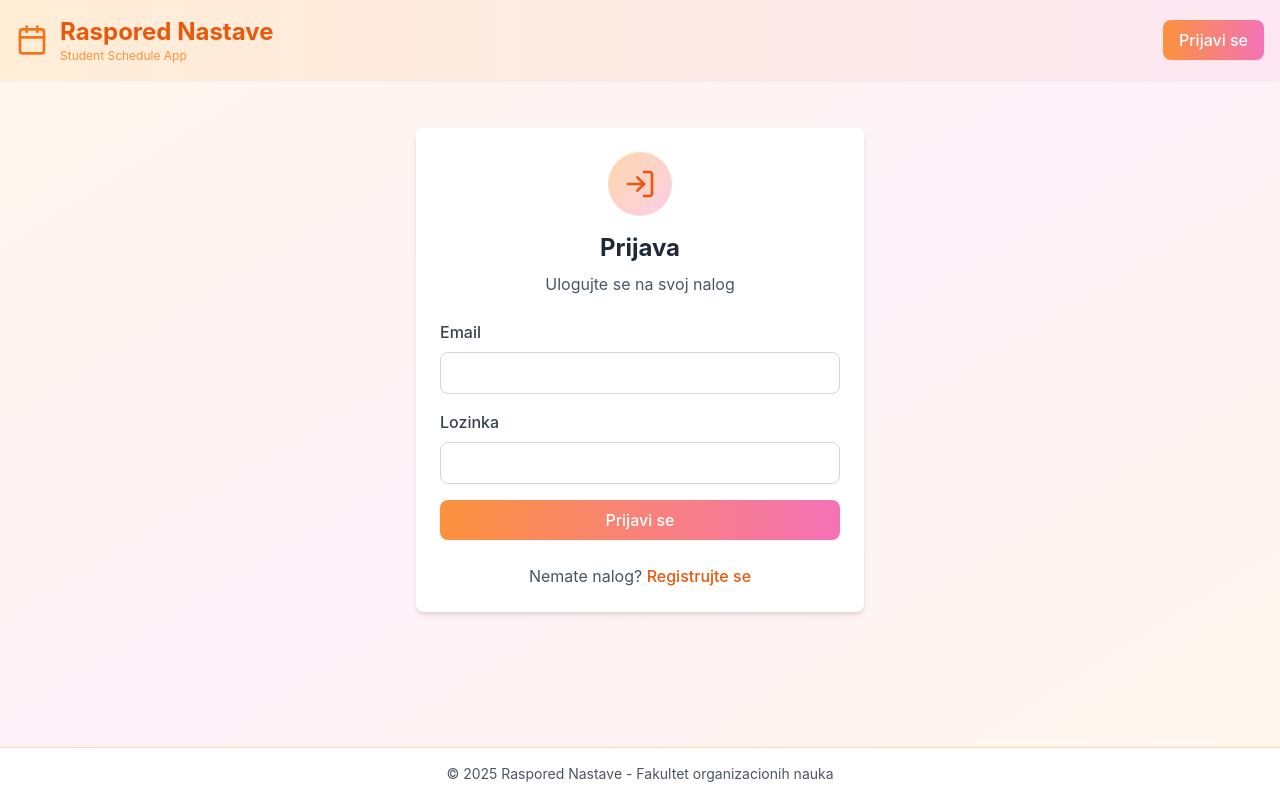
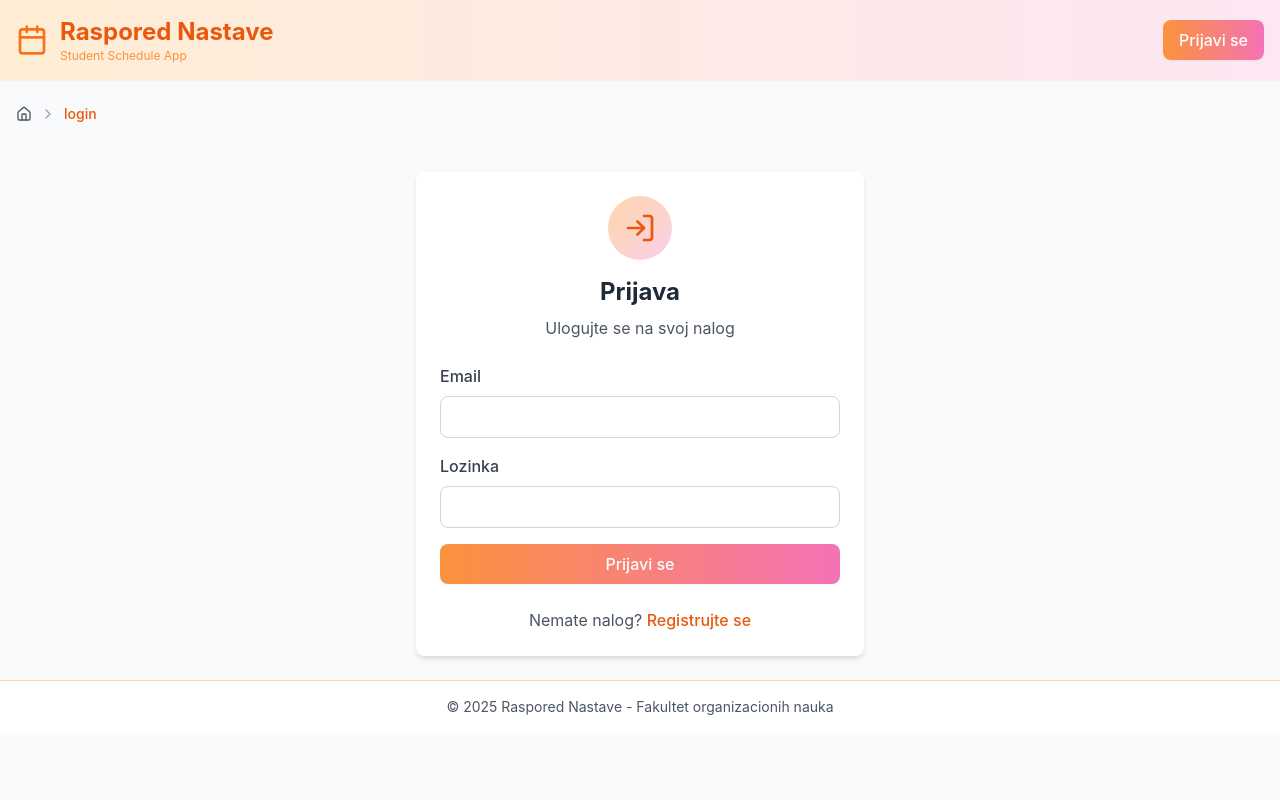
Before and after one commit to elab-development/internet-tehnologije-2024-projekat-app_evidencija_nastave_2020_0167, a React (Create React App) app in the folder raspored-react/: page /login in a window 1280 px wide. Built offline with nearby package versions, Linux system fonts and the light colour scheme.

Commit message:
Breadcrumbs

```diff
--- a/raspored-react/src/App.js
+++ b/raspored-react/src/App.js
@@ -12,7 +12,6 @@ import ProtectedRoute from './components/auth/ProtectedRoute';
 import AdminDashboardPage from './pages/AdminDashboardPage';
 import AdminUsersPage from './pages/AdminUsersPage';
 import AdminSubjectsPage from './pages/AdminSubjectsPage';
-//import { Calendar, Users, BookOpen } from 'lucide-react';
 
 function HomePage() {
   return (
--- a/raspored-react/src/components/common/Breadcrumbs.jsx
+++ b/raspored-react/src/components/common/Breadcrumbs.jsx
@@ -1,24 +1,45 @@
 import React from 'react';
-import { ChevronRight } from 'lucide-react';
+import { Link, useLocation } from 'react-router-dom';
+import { ChevronRight, Home } from 'lucide-react';
 
-const Breadcrumbs = ({ items }) => {
+const Breadcrumbs = () => {
+  const location = useLocation();
+  const pathnames = location.pathname.split('/').filter(x => x);
+
+  const breadcrumbNameMap = {
+    'admin': 'Dashboard',
+    'student': 'Dashboard',
+    'guest': 'Dashboard',
+    'users': 'Korisnici',
+    'subjects': 'Predmeti',
+    'profile': 'Profil',
+    'dashboard': 'Dashboard'
+  };
+
   return (
-    <nav className="flex items-center gap-2 text-sm text-gray-600 mb-6">
-      {items.map((item, index) => (
-        <React.Fragment key={index}>
-          {index > 0 && <ChevronRight size={16} className="text-pink-300" />}
-          {item.path ? (
-            <a
-              href={item.path}
-              className="hover:text-orange-600 transition-colors"
-            >
-              {item.label}
-            </a>
-          ) : (
-            <span className="text-orange-600 font-medium">{item.label}</span>
-          )}
-        </React.Fragment>
-      ))}
+    <nav className="flex items-center space-x-2 text-sm text-gray-600 mb-4">
+      <Link to="/" className="hover:text-orange-600 flex items-center">
+        <Home size={16} />
+      </Link>
+
+      {pathnames.map((value, index) => {
+        const to = `/${pathnames.slice(0, index + 1).join('/')}`;
+        const isLast = index === pathnames.length - 1;
+        const displayName = breadcrumbNameMap[value] || value;
+
+        return (
+          <React.Fragment key={to}>
+            <ChevronRight size={16} className="text-gray-400" />
+            {isLast ? (
+              <span className="text-orange-600 font-medium">{displayName}</span>
+            ) : (
+              <Link to={to} className="hover:text-orange-600">
+                {displayName}
+              </Link>
+            )}
+          </React.Fragment>
+        );
+      })}
     </nav>
   );
 };
--- a/raspored-react/src/components/layout/Layout.jsx
+++ b/raspored-react/src/components/layout/Layout.jsx
@@ -1,29 +1,24 @@
 import React from 'react';
 import Header from './Header';
 import Navigation from '../common/Navigation';
+import Breadcrumbs from '../common/Breadcrumbs';
 import { useAuth } from '../../contexts/AuthContext';
 
-const Layout = ({ children, showSidebar = false, sidebar }) => {
+const Layout = ({ children }) => {
   const { isAuthenticated } = useAuth();
 
   return (
-    <div className="min-h-screen bg-gradient-to-br from-orange-50 via-pink-50 to-orange-50 flex flex-col">
+    <div className="min-h-screen bg-gray-50">
       <Header />
       {isAuthenticated && <Navigation />}
 
-      <main className="flex-1 flex">
-        {showSidebar && sidebar && (
-          <div className="hidden md:block">
-            {sidebar}
-          </div>
-        )}
-        <div className="flex-1 container-custom py-8">
-          {children}
-        </div>
+      <main className="container mx-auto px-4 py-6">
+        <Breadcrumbs />
+        {children}
       </main>
 
       <footer className="bg-white border-t border-orange-200 py-4 mt-auto">
-        <div className="container-custom text-center text-gray-600 text-sm">
+        <div className="container mx-auto px-4 text-center text-gray-600 text-sm">
           © 2025 Raspored Nastave - Fakultet organizacionih nauka
         </div>
       </footer>
```
